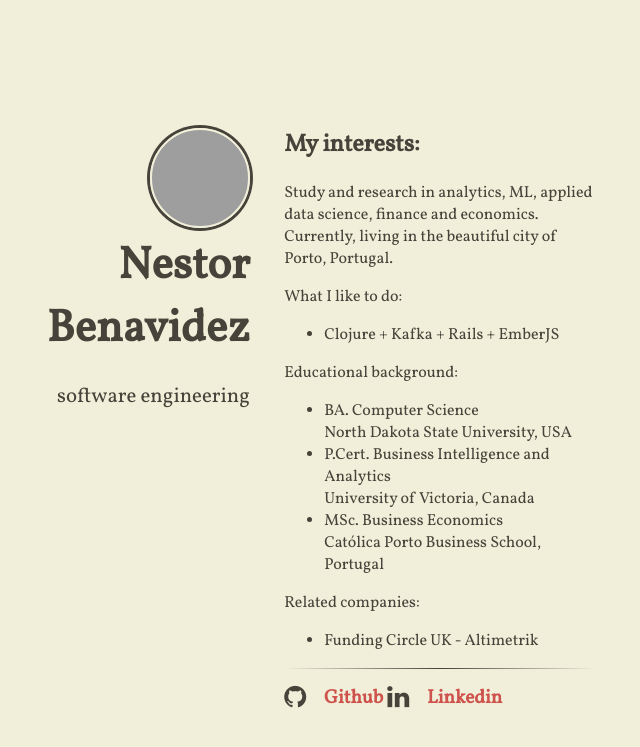
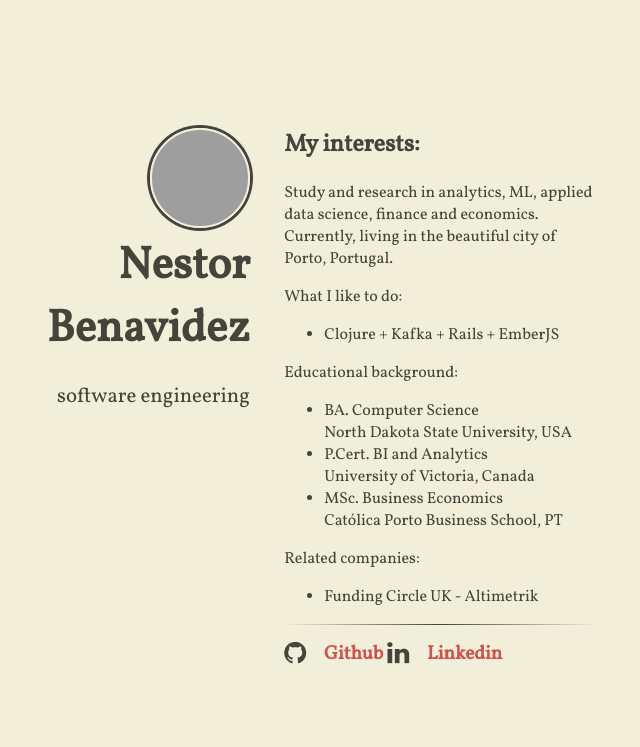
Before and after one commit to nestorbenavidez/shortkingstories.github.io, a Jekyll site: the page built from index.html, in a window 1280 px wide, cut to the strip 0-747 px from the top of the page. Shown: the whole strip, without its empty margins (383-1023 px from the left). Built offline with Jekyll 4.4.1, drawn with Linux system fonts in a browser that asks for light colours; nearby versions of some CDN libraries; grey boxes are pictures that could not be loaded.

Commit message:
Update content.html

```diff
--- a/_includes/content.html
+++ b/_includes/content.html
@@ -14,12 +14,12 @@
     North Dakota State University, USA
   </li>
   <li>
-    P.Cert. Business Intelligence and Analytics <br/>
+    P.Cert. BI and Analytics <br/>
     University of Victoria, Canada
   </li>
   <li>
     MSc. Business Economics <br/>
-    Católica Porto Business School, Portugal
+    Católica Porto Business School, PT
   </li>
 </ul>
 
```
